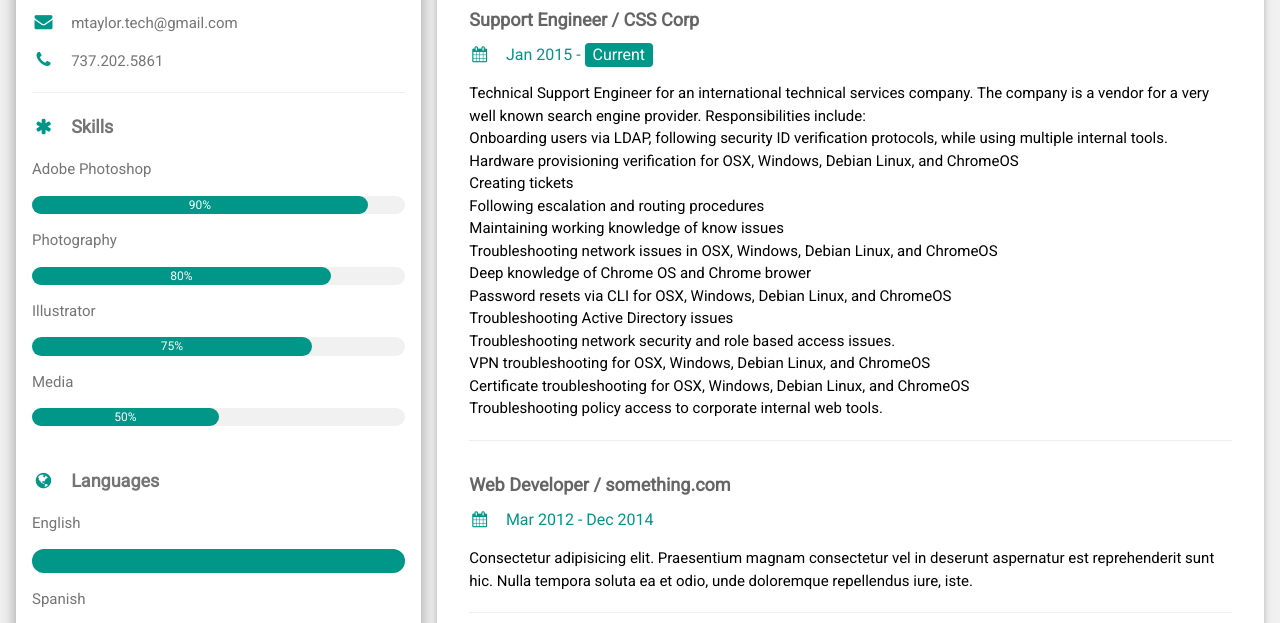
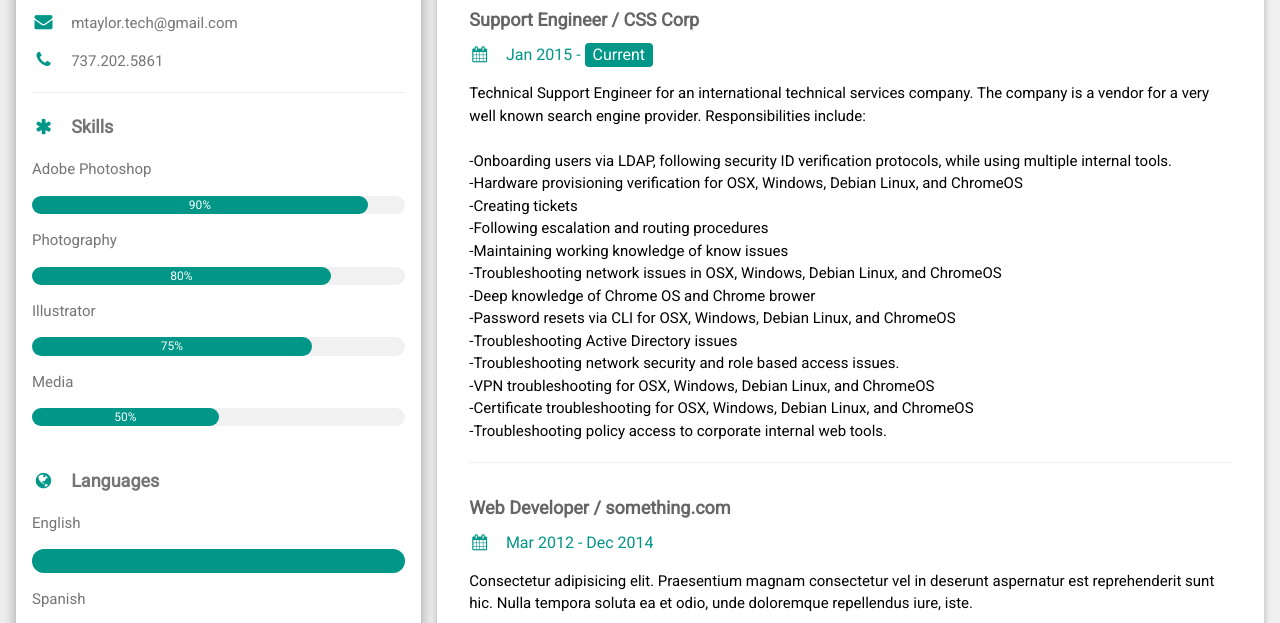
Before and after one commit to mtaylortech/mtaylortech.github.io, a plain HTML site: page index.html in a window 1280 px wide. Shown: the part 117-740 px from the top of the page. Drawn offline with nearby package versions, Linux system fonts and the light colour scheme.

Commit message:
Update index.html

```diff
--- a/index.html
+++ b/index.html
@@ -87,20 +87,20 @@ html,body,h1,h2,h3,h4,h5,h6 {font-family: "Roboto", sans-serif}
           <h6 class="w3-text-teal"><i class="fa fa-calendar fa-fw w3-margin-right"></i>Jan 2015 - <span class="w3-tag w3-teal w3-round">Current</span></h6>
           <p>Technical Support Engineer for an international technical services company. The company is a vendor for a very well known search engine provider.
 
-Responsibilities include:
-<br>Onboarding users via LDAP, following security ID verification protocols, while using multiple internal tools.
-<br>Hardware provisioning verification for OSX, Windows, Debian Linux, and ChromeOS
-<br>Creating tickets
-<br>Following escalation and routing procedures
-<br>Maintaining working knowledge of know issues
-<br>Troubleshooting network issues in OSX, Windows, Debian Linux, and ChromeOS
-<br>Deep knowledge of Chrome OS and Chrome brower
-<br>Password resets via CLI for OSX, Windows, Debian Linux, and ChromeOS
-<br>Troubleshooting Active Directory issues
-<br>Troubleshooting network security and role based access issues.
-<br>VPN troubleshooting for OSX, Windows, Debian Linux, and ChromeOS
-<br>Certificate troubleshooting for OSX, Windows, Debian Linux, and ChromeOS
-<br>Troubleshooting policy access to corporate internal web tools.</p>
+Responsibilities include:<br>
+<br>-Onboarding users via LDAP, following security ID verification protocols, while using multiple internal tools.
+<br>-Hardware provisioning verification for OSX, Windows, Debian Linux, and ChromeOS
+<br>-Creating tickets
+<br>-Following escalation and routing procedures
+<br>-Maintaining working knowledge of know issues
+<br>-Troubleshooting network issues in OSX, Windows, Debian Linux, and ChromeOS
+<br>-Deep knowledge of Chrome OS and Chrome brower
+<br>-Password resets via CLI for OSX, Windows, Debian Linux, and ChromeOS
+<br>-Troubleshooting Active Directory issues
+<br>-Troubleshooting network security and role based access issues.
+<br>-VPN troubleshooting for OSX, Windows, Debian Linux, and ChromeOS
+<br>-Certificate troubleshooting for OSX, Windows, Debian Linux, and ChromeOS
+<br>-Troubleshooting policy access to corporate internal web tools.</p>
           <hr>
         </div>
         <div class="w3-container">
```
